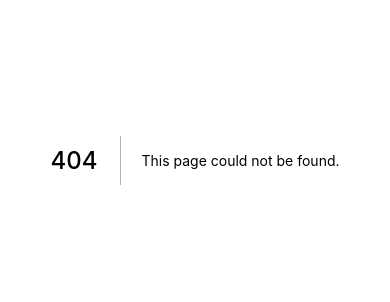
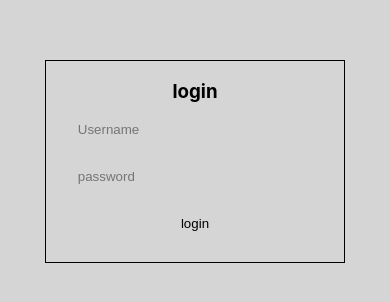
Before and after one commit to DennisRono/cynthiadesign.com, a Next.js app: page /login in a window 390 px wide. Before the commit this address had no page. Shown: the part 262-564 px from the top of the page. Built offline with nearby package versions, Linux system fonts and the light colour scheme.

Commit message:
Add files via upload

```diff
--- a/components/Navbar.jsx
+++ b/components/Navbar.jsx
@@ -5,6 +5,7 @@ import FacebookIcon from '@material-ui/icons/Facebook';
 import YouTubeIcon from '@material-ui/icons/YouTube';
 import PhoneIcon from '@material-ui/icons/Phone';
 import EmailIcon from '@material-ui/icons/Email';
+import HorizontalSplitRoundedIcon from '@material-ui/icons/HorizontalSplitRounded';
 
 
 export const Navbar = () => {
@@ -36,7 +37,10 @@ export const Navbar = () => {
                     </div>
                     <div className={styles.constructoButtons}>
                         <a className={styles.register}>Sign up</a>
-                        <a className={styles.login}>Sign in</a>
+                        <a className={styles.login} href="/login">Sign in</a>
+                    </div>
+                    <div className={styles.responsivebars}>
+                    <HorizontalSplitRoundedIcon />
                     </div>
                 </div>
             </div>
--- /dev/null
+++ b/pages/login.jsx
@@ -0,0 +1,21 @@
+import React from 'react'
+import styles from '../styles/login.module.css'
+
+export const login = () => {
+    return (
+        <div className={styles.login}>
+           <div className={styles.logincontainer}>
+                <div className={styles.loginbox}>
+                    <h3>login</h3>
+                    <div className={styles.signin}>
+                        <input type="text" placeholder="Username"/>
+                        <input type="password" placeholder="password"/>
+                        <input type="submit" value="login"/>
+                    </div>
+                </div>
+           </div>
+        </div>
+    )
+}
+
+export default login
--- /dev/null
+++ b/styles/login.module.css
@@ -0,0 +1,34 @@
+.login{
+    background-color: rgb(213, 213, 213);
+    height: 100vh;
+    margin: 0 !important;
+}
+.logincontainer{
+    position: absolute;
+    width: auto;
+    height: auto;
+    z-index: 15;
+    top: 50%;
+    left: 50%;
+    margin: -100px 0 0 -150px;
+}
+.loginbox{
+    height: auto;
+    width: 300px;
+    border: 1px solid black;
+}
+.loginbox > h3{
+    text-align: center;
+}
+.signin{
+    display: flex;
+    flex-direction: column;
+}
+.signin > input{
+    outline: none;
+    background-color: transparent;
+    border: none;
+    margin-bottom: 30px !important;
+    width: 80%;
+    margin: 0 10%;
+}
--- a/styles/slim.module.css
+++ b/styles/slim.module.css
@@ -122,3 +122,9 @@
 .slimdownloadtwelve{
     background-image: url(../public/img/pictwelve.png);
 }
+
+@media(max-width:980px){
+    .slim{
+        display: none;
+    }
+}
```
Also changed, not shown: pages/index.js (+3 -6 lines), styles/Home.module.css (+77 -8 lines), styles/footer.module.css (+7 -0 lines), styles/navbar.module.css (+20 -1 lines).
